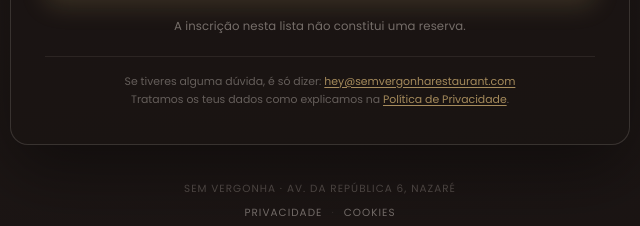
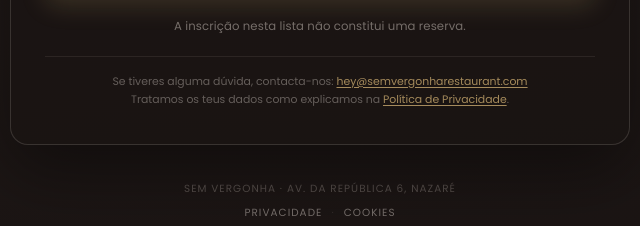
Before and after one commit to tiagocodinha/semvergonha, a website: page passagem-de-ano/index.html in a window 1280 px wide. Shown: the part 1047-1273 px from the top of the page, 320-960 px from the left. Drawn offline with Linux system fonts and the light colour scheme.

Commit message:
Update index.html

```diff
--- a/passagem-de-ano/index.html
+++ b/passagem-de-ano/index.html
@@ -178,7 +178,7 @@
           <p class="pda-note" data-i18n="note">A inscrição nesta lista não constitui uma reserva.</p>
 
           <p class="pda-privacy" data-i18n="privacy">
-            Se tiveres alguma dúvida, é só dizer:
+            Se tiveres alguma dúvida, contacta-nos:
             <a href="mailto:hey@semvergonharestaurant.com">hey@semvergonharestaurant.com</a><br>
             Tratamos os teus dados como explicamos na
             <a href="/politica-privacidade/">Política de Privacidade</a>.
```
